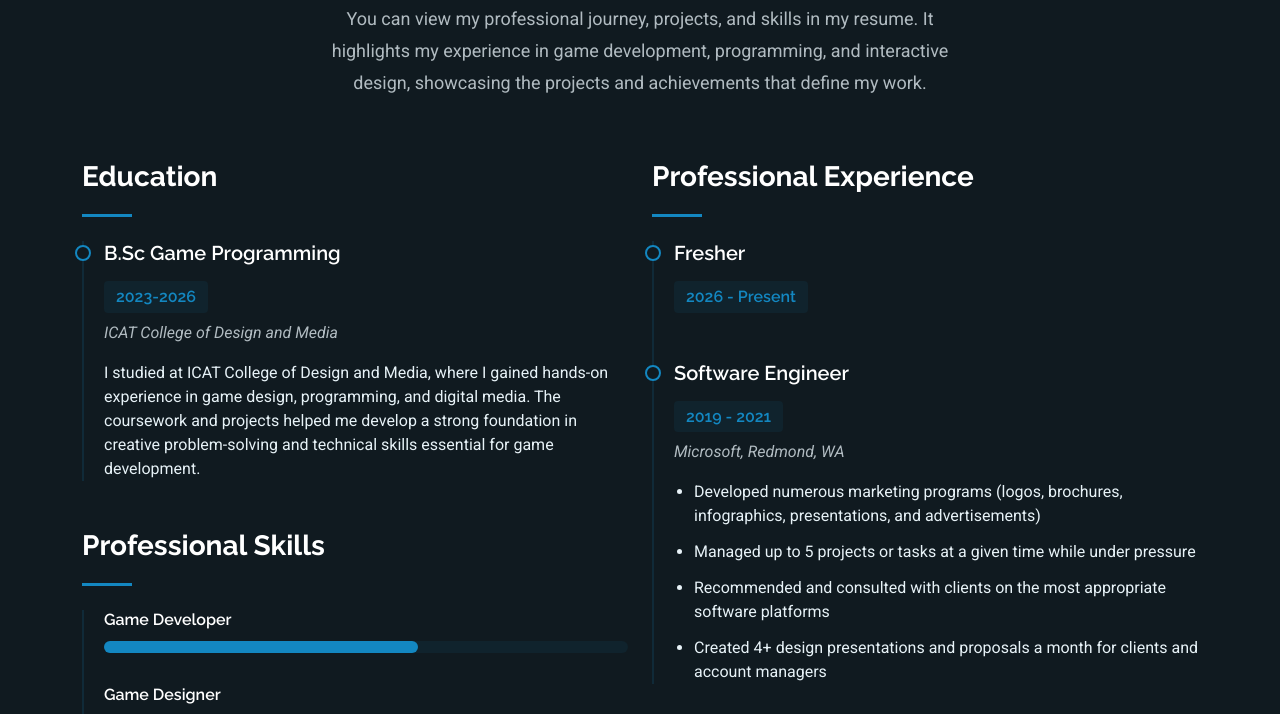
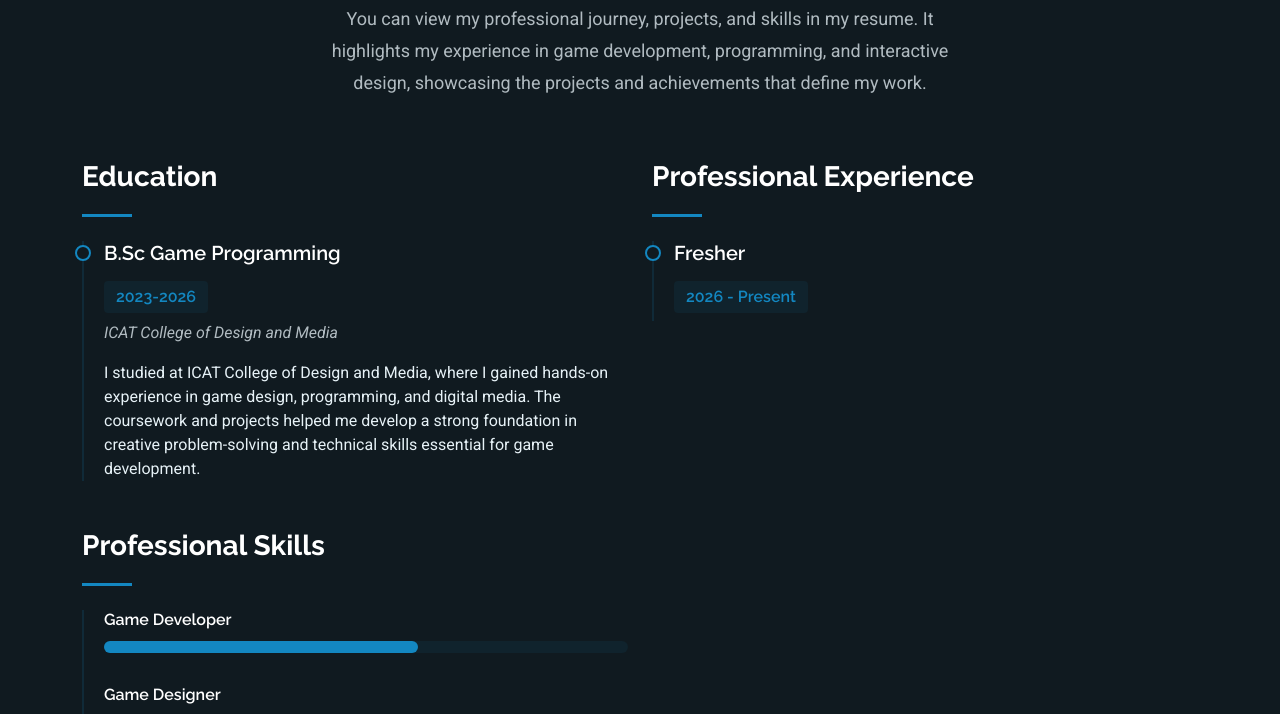
Before and after one commit to Ashwin-dev23/Ashwin-dev23.github, a plain HTML site: page resume.html in a window 1280 px wide. Shown: the part 232-946 px from the top of the page. Drawn offline with Linux system fonts and the light colour scheme.

Commit message:
resume mk2

```diff
--- a/resume.html
+++ b/resume.html
@@ -146,17 +146,7 @@
 
                 </article>
 
-                <article class="experience-item">
-                  <h4>Software Engineer</h4>
-                  <h5>2019 - 2021</h5>
-                  <p class="company"><em>Microsoft, Redmond, WA</em></p>
-                  <ul>
-                    <li>Developed numerous marketing programs (logos, brochures, infographics, presentations, and advertisements)</li>
-                    <li>Managed up to 5 projects or tasks at a given time while under pressure</li>
-                    <li>Recommended and consulted with clients on the most appropriate software platforms</li>
-                    <li>Created 4+ design presentations and proposals a month for clients and account managers</li>
-                  </ul>
-                </article>
+
 
 
               </div>
```
